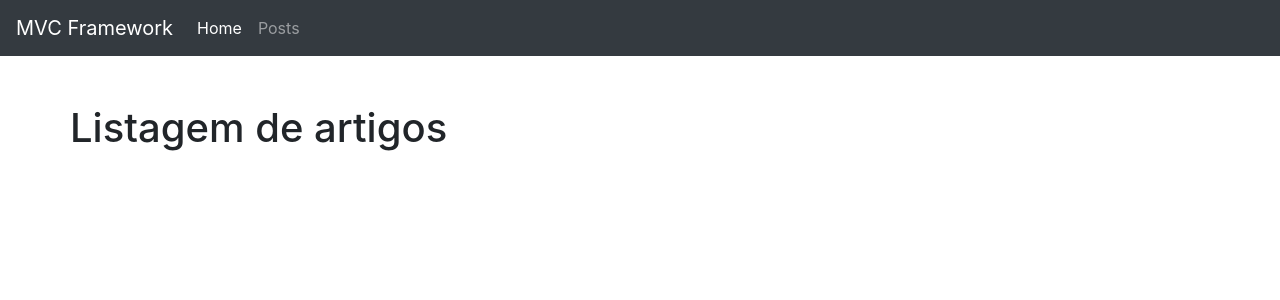
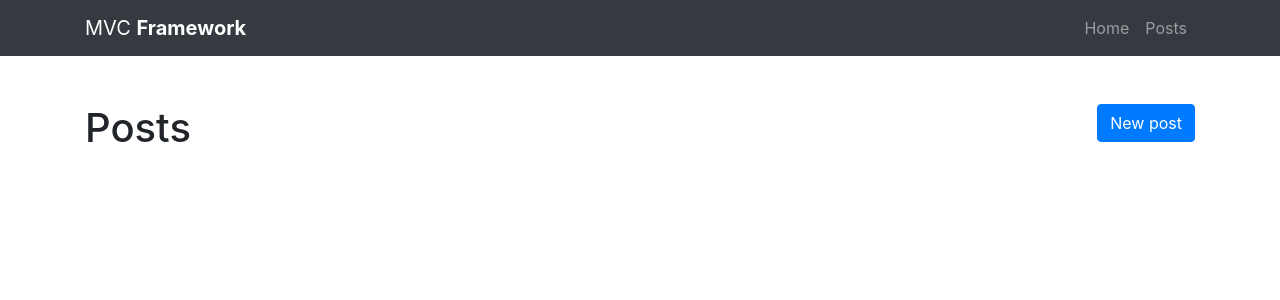
Before and after one commit to anopszetex/mvcframework, a PHP site: page /posts in a window 1280 px wide. Shown: the top 300 px of the page. Run offline with PHP 8.4, Linux system fonts and the light colour scheme; data that the repository does not hold is empty.

Commit message:
Criando rotas e view para inserção de dados

```diff
--- a/app/Controllers/PostsController.php
+++ b/app/Controllers/PostsController.php
@@ -7,7 +7,7 @@
 	class PostsController extends BaseController {
 
 		public function index() {
-			$this->setPageTitle('Posts | MVC Framework');
+			$this->setPageTitle('Posts');
 
 			$model = Container::getModel('Post');
 
@@ -26,6 +26,15 @@
 			return $this->renderView('posts/show', 'layout');
 		}
 
+		public function create() {
+			$this->setPageTitle('New post');
+			$this->renderView('posts/create', 'layout');
+		}
+
+		public function store($request) {
+			print_r($request->post);
+		}
+
 	}
 
 ?>
--- a/app/Views/home/index.phtml
+++ b/app/Views/home/index.phtml
@@ -1,4 +1,4 @@
-<div class="container my-5">
+<div class="container my-3">
 	<div class="row">
 		<h1>home</h1>
 	</div>
--- a/app/Views/menu.phtml
+++ b/app/Views/menu.phtml
@@ -1,17 +1,15 @@
-<nav class="navbar navbar-expand-lg navbar-dark bg-dark">
-  <a class="navbar-brand" href="/">MVC Framework</a>
+<nav class="navbar navbar-expand-md navbar-dark bg-dark">
+  <div class="container">
+  <a class="navbar-brand" href="/">MVC <b>Framework</b></a>
   <button class="navbar-toggler" type="button" data-toggle="collapse" data-target="#navbarSupportedContent" aria-controls="navbarSupportedContent" aria-expanded="false" aria-label="Toggle navigation">
     <span class="navbar-toggler-icon"></span>
   </button>
 
   <div class="collapse navbar-collapse" id="navbarSupportedContent">
-    <ul class="navbar-nav mr-auto">
-      <li class="nav-item active">
-        <a class="nav-link" href="/">Home <span class="sr-only">(current)</span></a>
-      </li>
-      <li class="nav-item">
-        <a class="nav-link" href="/posts">Posts</a>
-      </li>
+    <ul class="navbar-nav ml-auto">
+      <li class="nav-item"><a class="nav-link" href="/">Home</a></li>
+      <li class="nav-item"><a class="nav-link" href="/posts">Posts</a></li>
     </ul>
   </div>
+  </div><!-- container -->
 </nav>
--- a/app/Views/posts/index.phtml
+++ b/app/Views/posts/index.phtml
@@ -1,15 +1,15 @@
 <div class="container my-5">
-	<div class="row">
-		<h1>Listagem de artigos</h1>
-	</div><!-- row -->
+
+	<a href="/post/create" class="btn btn-primary mb-1 float-right">New post</a>
+	<h1><?= $this->getPageTitle(); ?></h1>
 
 	<?php
 		foreach($this->view->posts as $post):
 	?>
-		<div class="row">
-			<h3 class="h3"><a href="/posts/<?= $post->id ?>/show"><?= $post->title ?></a></h3>
-			<p class="text-center"><?= $post->content ?></p>
-		</div><!-- row -->
+		<div class="my-5">
+		<h3 class="text-center"><a href="/post/<?= $post->id ?>/show"><?= $post->title ?></a></h3>
+		<p class="text-center"><?= $post->content ?></p>
 		<hr>
+		</div>
 	<?php endforeach; ?>
 </div><!-- container -->
--- a/app/routes.php
+++ b/app/routes.php
@@ -9,7 +9,9 @@
 
 	$route[] = ['/', 'HomeController@index'];
 	$route[] = ['/posts', 'PostsController@index'];
-	$route[] = ['/posts/{id}/show', 'PostsController@show'];
+	$route[] = ['/post/{id}/show', 'PostsController@show'];
+	$route[] = ['/post/create', 'PostsController@create'];
+	$route[] = ['/post/store', 'PostsController@store'];
 
 	return $route;
 
```
Also changed, not shown: app/Views/posts/create.phtml (added, +18 -0 lines).
